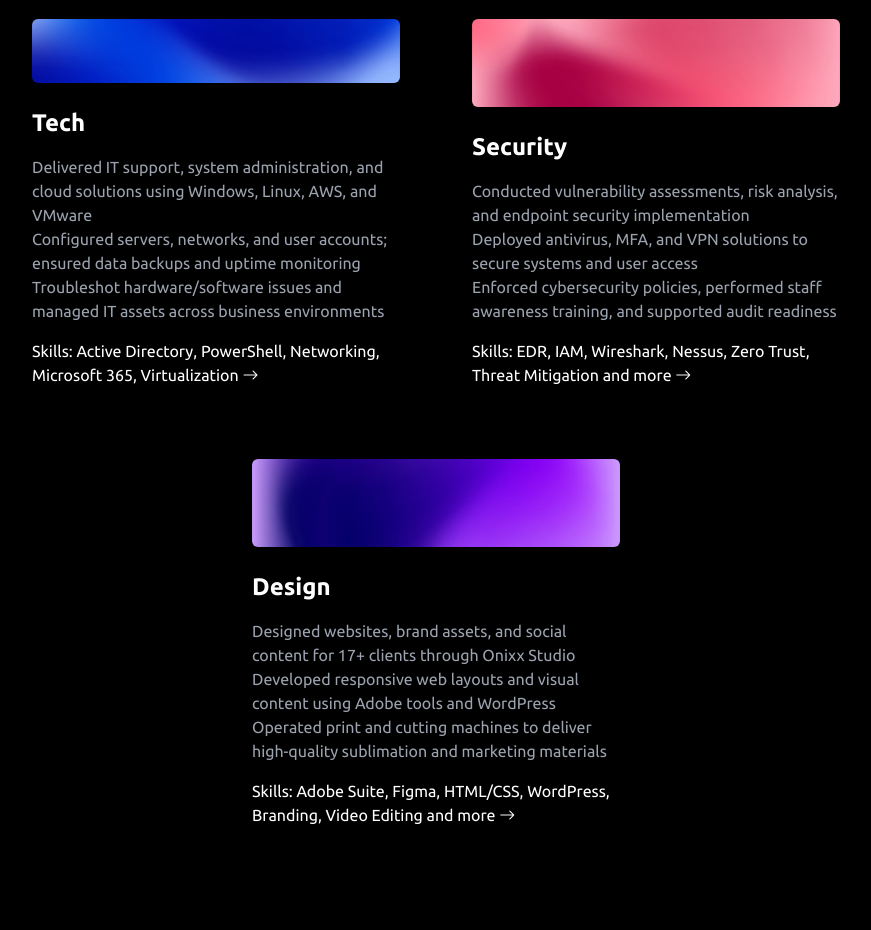
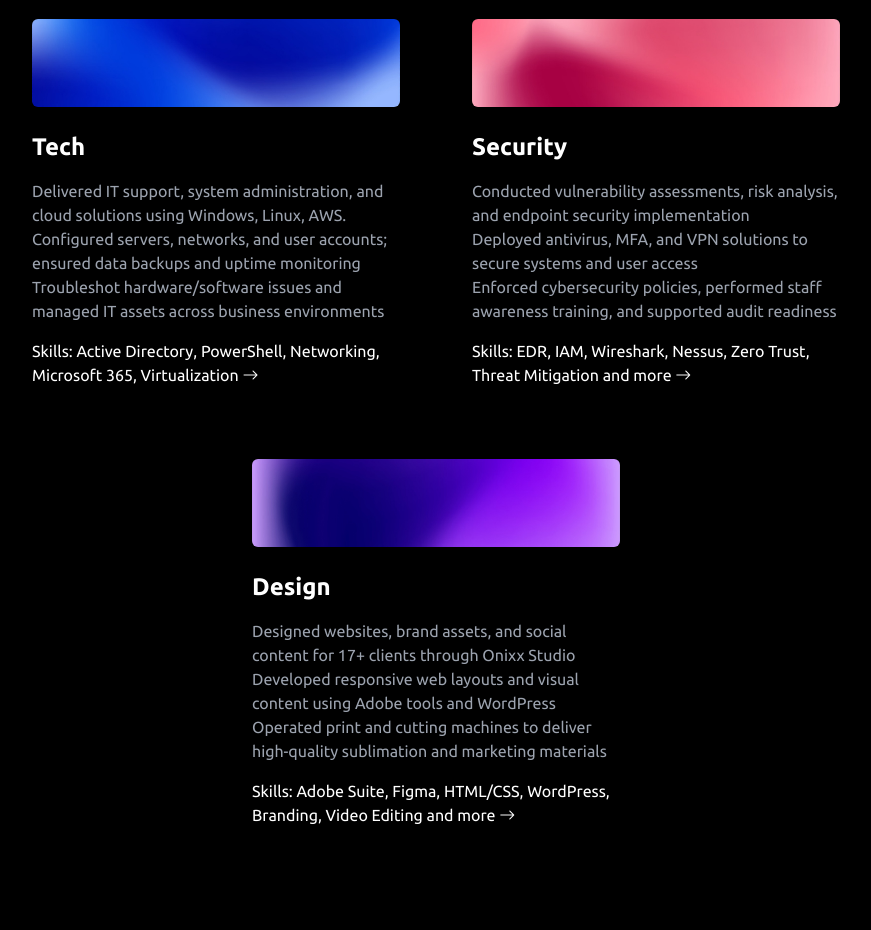
Before and after one commit to onixxstudio/neel, a website: page index.html in a window 1280 px wide. Shown: the part 4868-5798 px from the top of the page, without its empty margins (204-1075 px from the left). Drawn offline with nearby package versions, Linux system fonts and the light colour scheme.

Commit message:
Update index.html

```diff
--- a/index.html
+++ b/index.html
@@ -466,7 +466,7 @@
                     </h3>
                      <p class="tw-text-gray-400">
 
-Delivered IT support, system administration, and cloud solutions using Windows, Linux, AWS, and VMware
+Delivered IT support, system administration, and cloud solutions using Windows, Linux, AWS.
                          <br />
 Configured servers, networks, and user accounts; ensured data backups and uptime monitoring
                          <br />
```
